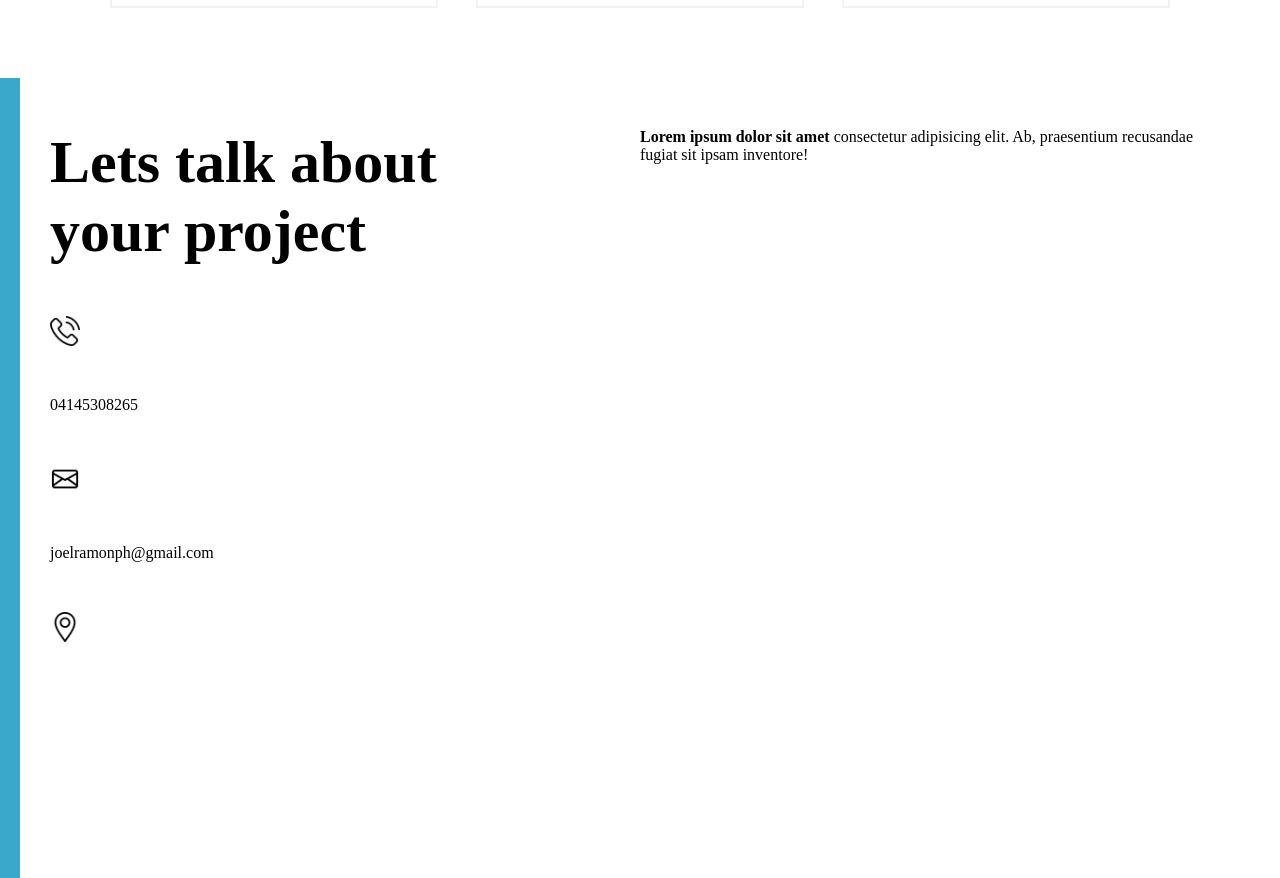
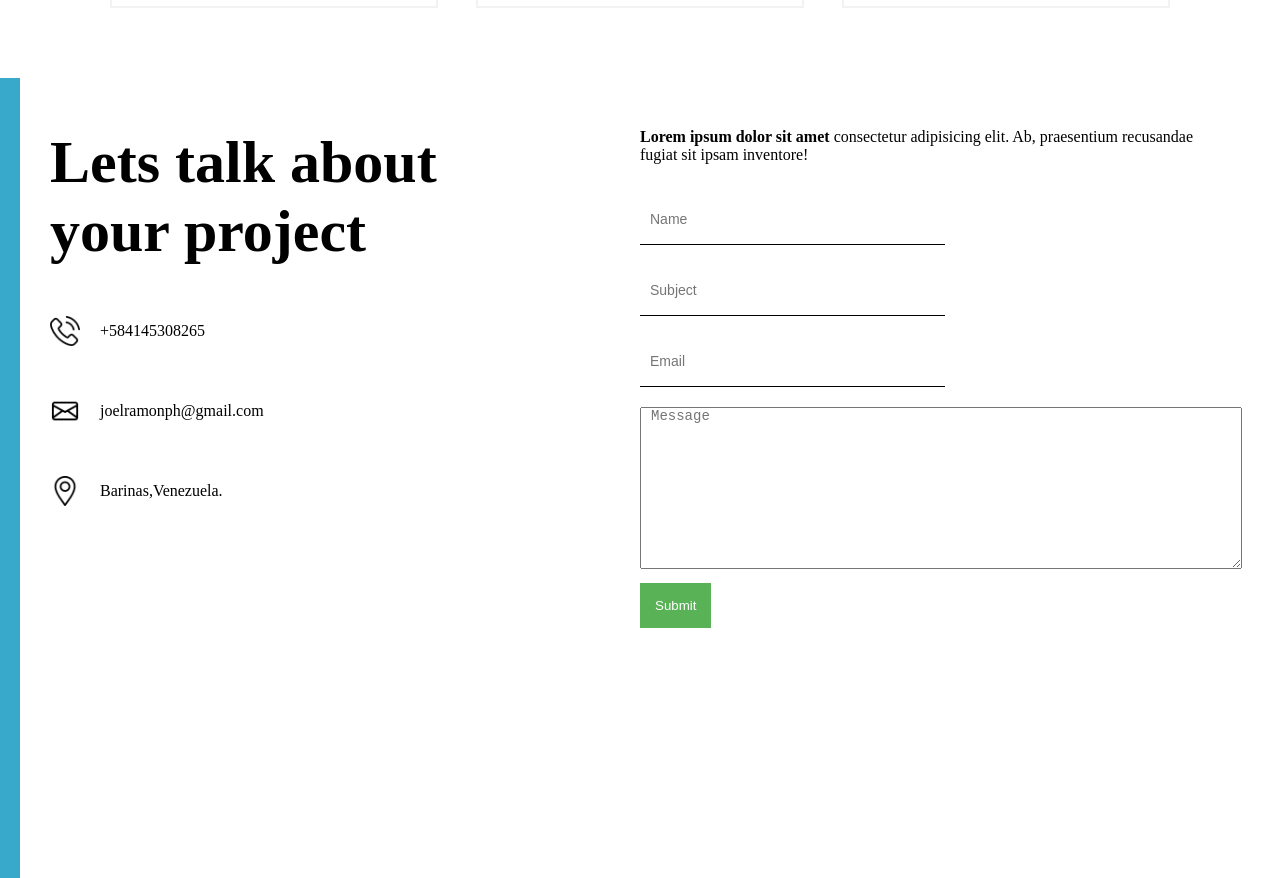
Before and after one commit to joelramonph/portafoliowithreact2022, a React (Vite) app: page / in a window 1280 px wide. Shown: the part 2120-2998 px from the top of the page. Built offline with nearby package versions, Linux system fonts and the light colour scheme.

Commit message:
add components contact

```diff
--- a/src/components/contact/Contact.jsx
+++ b/src/components/contact/Contact.jsx
@@ -1,19 +1,15 @@
-import React from "react";
+import React, { useRef } from "react";
 import "./contact.css";
-import Phone from "../../img/llamada-telefonica.png"
-import Email from "../../img/email.png"
-import Location from "../../img/location.png"
-
-
-
-
-
-
-
-
-
+import Phone from "../../img/llamada-telefonica.png";
+import Email from "../../img/email.png";
+import Location from "../../img/location.png";
 
 const Contact = () => {
+  const formRef = useRef();
+
+  const handleSubmit = (e) => {
+    e.preventDeafault();
+  };
 
   return (
     <div className="contact">
@@ -22,29 +18,36 @@
         <div className="contact__left">
           <h1 className="contact__title">Lets talk about your project</h1>
           <div className="contact__info">
-
             <div className="contact__info-item">
               <img src={Phone} alt="" className="contact__icon" />
+              +584145308265
             </div>
-          04145308265
 
             <div className="contact__info-item">
               <img src={Email} alt="" className="contact__icon" />
+              joelramonph@gmail.com
             </div>
-          joelramonph@gmail.com
 
             <div className="contact__info-item">
               <img src={Location} alt="" className="contact__icon" />
+              Barinas,Venezuela.
             </div>
-
 
           </div>
         </div>
+
         <div className="contact__right">
           <p className="contact__description">
-           <b>Lorem ipsum dolor sit amet</b>  consectetur adipisicing elit. Ab,
+            <b>Lorem ipsum dolor sit amet</b> consectetur adipisicing elit. Ab,
             praesentium recusandae fugiat sit ipsam inventore!
           </p>
+          <form ref={formRef} onSubmit={handleSubmit}>
+            <input type="text" placeholder="Name" name="user_name" />
+            <input type="text" placeholder="Subject" name="user_subject" />
+            <input type="text" placeholder="Email" name="user_email" />
+            <textarea rows="10" placeholder="Message" name="message" />
+            <button>Submit</button>
+          </form>
         </div>
       </div>
     </div>
--- a/src/components/contact/contact.css
+++ b/src/components/contact/contact.css
@@ -25,6 +25,10 @@
 
 .contact__right{
     flex: 1;
+    display: flex;
+    flex-direction: column;
+    align-items: center;
+    justify-content: center;
 
 }
 
@@ -51,3 +55,33 @@
 .contact__description{
     font-weight: 200;
 }
+
+form{
+    margin-top: 20px;
+}
+
+input{
+    width: 50%;
+    height: 50px;
+    border:none;
+    border-bottom: 1px solid black ;
+    margin: 10px 0;
+    font-size: 14px;
+    padding-left: 10px;
+}
+textarea{
+    width: 100%;
+    margin: 10px 0;
+    font-size: 14px;
+    padding-left: 10px;
+
+}
+
+button{
+    border: none;
+    padding: 15px;
+    background-color: #59b256;
+    color: white;
+    font-weight: 500;
+    cursor: pointer;
+}
```
Lines whose indentation alone changed are shown as unchanged.
